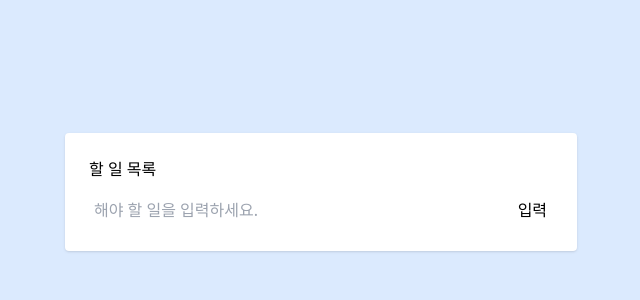
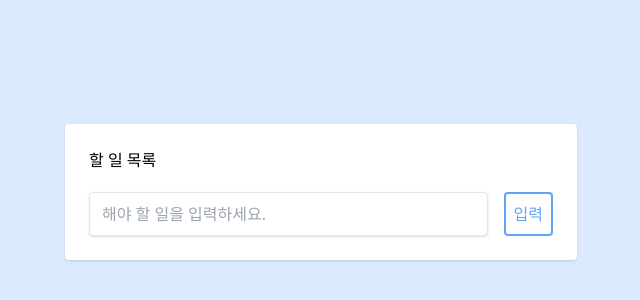
Before and after one commit to solmoonkang/react-basics, a React (Create React App) app: page / in a window 1280 px wide. Shown: the part 208-508 px from the top of the page, without its empty margins (319-959 px from the left). Built offline with nearby package versions, Linux system fonts and the light colour scheme.

Commit message:
feat: Implement tailwind styling in Form.js file

```diff
--- a/src/components/Form.js
+++ b/src/components/Form.js
@@ -8,16 +8,19 @@
 
     return (
         <div>
-            <form style={{ display: 'flex' }} onSubmit={handleSubmit}>
+            <form onSubmit={handleSubmit} className="flex pt-2">
                 <input
-                    type="text"
-                    name="value"
-                    style={{ flex: '10', padding: '5px' }}
-                    placeholder="해야 할 일을 입력하세요."
-                    value={value}
-                    onChange={handleChange}
-                />
-                <input type="submit" value="입력" className="btn" style={{ flex: '1' }} />
+                type="text"
+                name="value"
+                className="w-full px-3 py-2 mr-4 text-gray-500 border rounded shadow"
+                placeholder="해야 할 일을 입력하세요."
+                value={value}
+                onChange={handleChange} />
+
+                <input
+                className="p-2 text-blue-400 border-2 border-blue-400 rounded hover:text-white hover:bg-blue-200"
+                type="submit"
+                value="입력" />
             </form>
         </div>
     );
```
